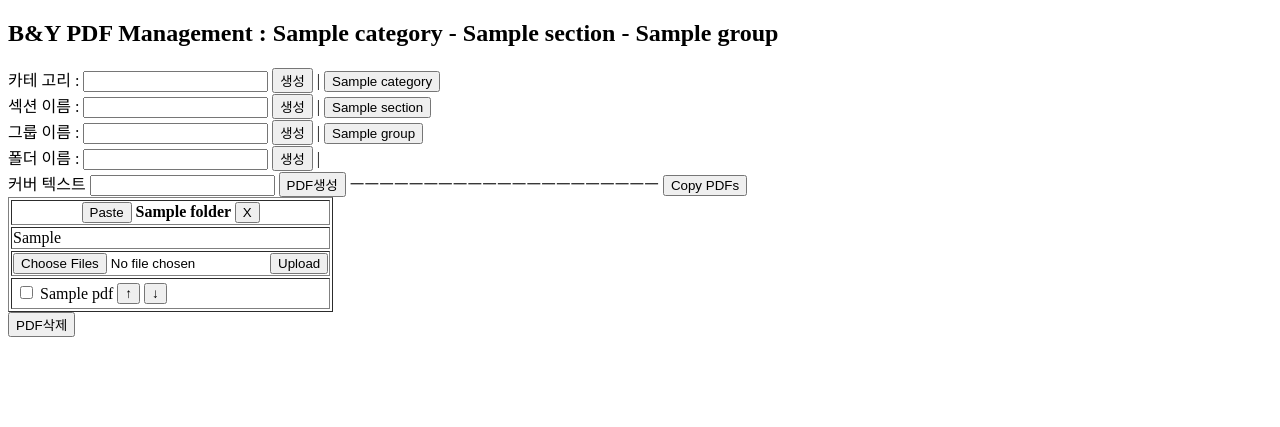
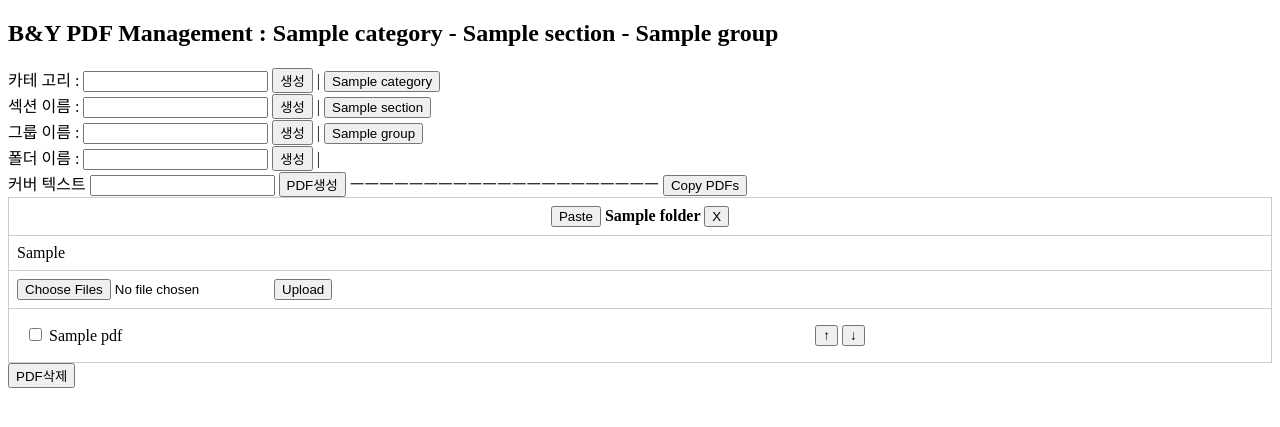
Before and after one commit to bnyid/pdfgod2, a Django app: page / in a window 1280 px wide. Shown: the top 427 px of the page. Run offline with Django 5.2, Linux system fonts and the light colour scheme; tables that the repository leaves empty hold one stand-in row (values such as "Sample post"); parts of the project's set-up code (start-up, migrations or seed data) failed here and were passed over.

Commit message:
표 가로 넓이 조정

```diff
--- a/static/css/main.css
+++ b/static/css/main.css
@@ -6,3 +6,26 @@ header {
     width: 200px; /* 로고의 너비 설정 */
     height: auto; /* 높이를 자동으로 조절하여 비율 유지 */
  }
+
+
+ .table-container {
+   overflow-x: auto; /* 가로 스크롤바가 필요한 경우에만 나타납니다 */
+}
+
+/* 이 클래스를 가진 테이블의 모든 테두리를 제거 */
+.no-border, .no-border th, .no-border td {
+   border: none; /* 테두리 없음 */
+}
+
+
+table {
+   width: 100%; /* 테이블의 너비를 최소 컨테이너 너비와 같게 설정 */
+   min-width: 500px; /* 최소 너비 설정, 적절한 값으로 조정 가능 */
+   border-collapse: collapse; /* 테이블 셀 사이의 간격 없애기 */
+}
+
+th, td {
+   white-space: nowrap; /* 셀 내용을 줄 바꿈 없이 한 줄에 표시 */
+   padding: 8px; /* 셀 패딩 설정 */
+   border: 1px solid #ccc; /* 셀 테두리 설정 */
+}
--- a/templates/index.html
+++ b/templates/index.html
@@ -4,11 +4,15 @@
     <meta charset="UTF-8">
     <meta name="viewport" content="width=device-width, initial-scale=1.0">
     <title>Document</title>
+    {% load static %}
+    <link rel="stylesheet" href="{% static 'css/main.css' %}">
     <style>
         td {
             vertical-align: top; /* 셀의 내용을 위로 정렬 */
         }
+
     </style>
+
 </head>
 <body>
     <h2>B&Y PDF Management : {{category.name}} - {{section}} - {{group}}</h2>
@@ -95,6 +99,7 @@
     <button type="button" onclick="prepareCopy()">Copy PDFs</button>
     <span id="copyStatus" style="margin-left: 10px;"></span>
 
+    <div class="table-container">
         <table border="1">
             <tr>
 <!-- 헤더열(폴더이름)) -->
@@ -135,7 +140,7 @@
                 {% csrf_token %}
                 {% for folder, pdfs in folders_with_pdfs %}
                 <td>
-                    <table>
+                    <table class="no-border">
                         {% for pdf in pdfs %}
                         <tr>
                             <td>
@@ -154,6 +159,7 @@
             {% endfor %}
         </tr>
         </table>
+    </div>
         <button type="submit" data-url="{% url 'del_pdfs' %}" onclick="submitForm('tableForm', 'input_checkbox', this.getAttribute('data-url'), ); return false;" >PDF삭제</button>
     </form>
 
```
